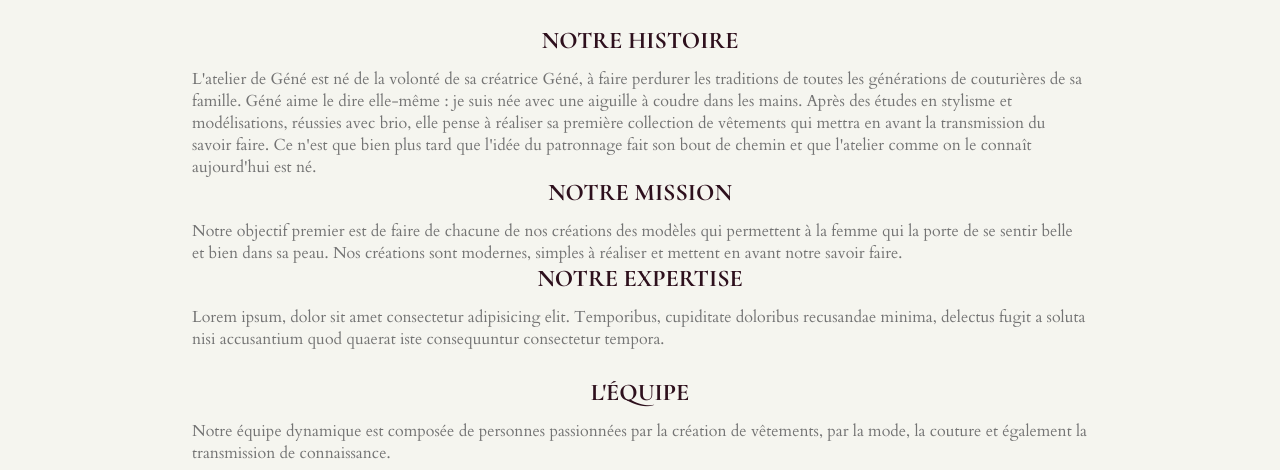
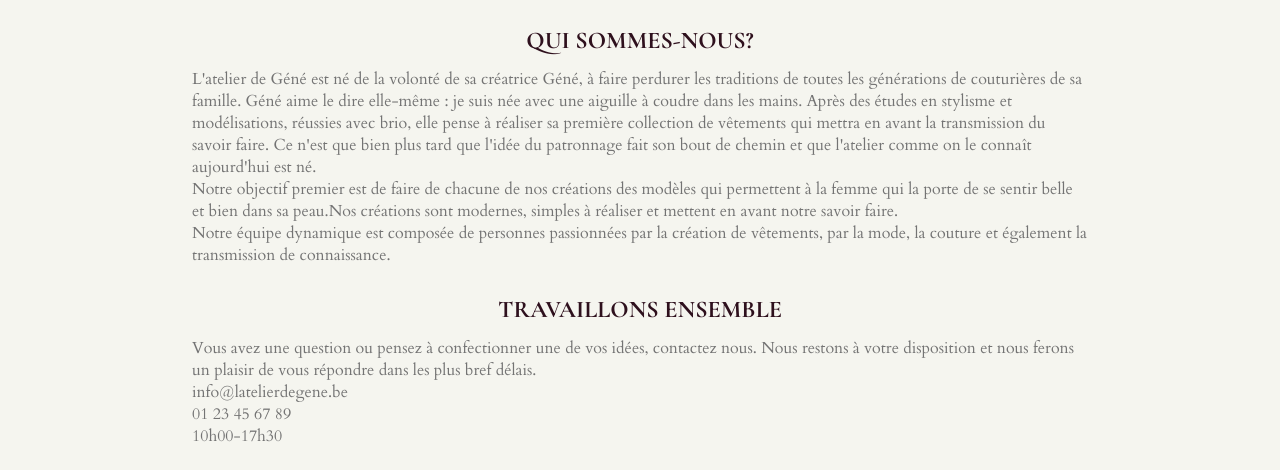
Before and after one commit to DianaNsibu/AtelierDeGene, a plain HTML site: page about.html in a window 1280 px wide. Shown: the part 168-638 px from the top of the page. Drawn offline with nearby package versions, Linux system fonts and the light colour scheme.

Commit message:
Modification des textes et structure de la page

```diff
--- a/about.html
+++ b/about.html
@@ -48,7 +48,7 @@
         </section>
         <section class="about-mission">
             <div>
-                <h2>Notre histoire</h2>
+                <h2>Qui sommes-nous?</h2>
                 <p>L'atelier de Géné est né de la volonté de sa créatrice Géné, à faire perdurer les traditions de
                     toutes les générations de couturières de sa famille. Géné aime le dire elle-même : je suis née avec
                     une aiguille à coudre dans les mains. Après des études en stylisme et modélisations, réussies avec
@@ -57,25 +57,12 @@
                     Ce n'est que bien plus tard que l'idée du patronnage fait son bout de chemin et que l'atelier comme
                     on le connaît aujourd'hui est né.
                 </p>
+                <p>Notre objectif premier est de faire de chacune de nos créations des modèles qui permettent à la femme
+                    qui la porte de se sentir belle et bien dans sa peau.Nos créations sont modernes, simples à réaliser
+                    et mettent en avant notre savoir faire.</p>
+                <p>Notre équipe dynamique est composée de personnes passionnées par la création de vêtements, par
+                    la mode, la couture et également la transmission de connaissance.</p>
             </div>
-            <div>
-                <h2>Notre mission</h2>
-                <p>Notre objectif premier est de faire de chacune de nos créations des modèles qui permettent à la femme
-                    qui la porte de se sentir belle et bien dans sa peau.
-                    Nos créations sont modernes, simples à réaliser et mettent en avant notre savoir faire.
-                </p>
-            </div>
-            <div>
-                <h2>Notre expertise</h2>
-                <p>Lorem ipsum, dolor sit amet consectetur adipisicing elit. Temporibus, cupiditate doloribus recusandae
-                    minima, delectus fugit a soluta nisi accusantium quod quaerat iste consequuntur consectetur tempora.
-                </p>
-            </div>
-        </section>
-        <section class="about-equipe">
-            <h2>L'équipe</h2>
-            <p>Notre équipe dynamique est composée de personnes passionnées par la création de vêtements, par
-                la mode, la couture et également la transmission de connaissance.</p>
         </section>
         <section class="about-contact">
             <h2>Travaillons ensemble</h2>
```
